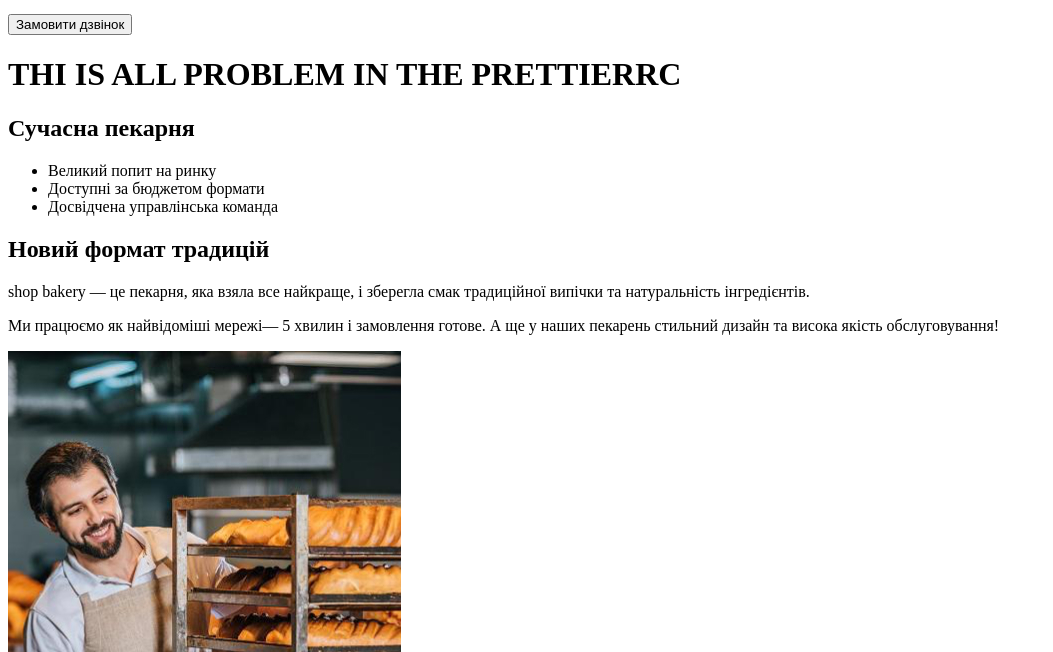
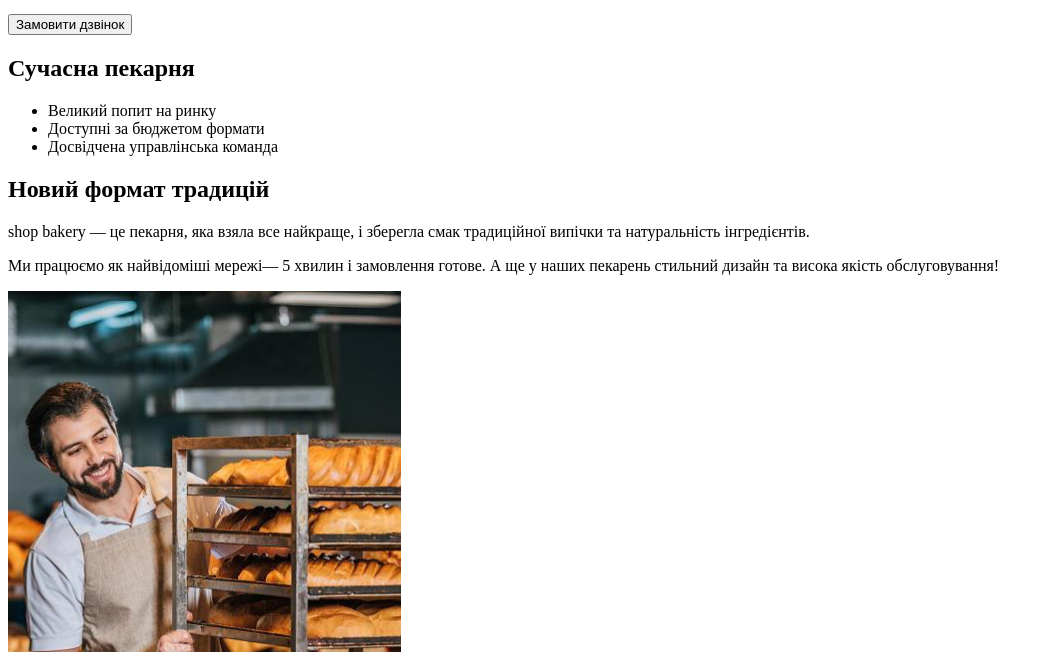
Before and after one commit to PozivnoyHaski/genius_project, a plain HTML site: page index.html in a window 1280 px wide. Shown: the part 148-800 px from the top of the page, without its empty margins (0-1053 px from the left). Drawn offline with Linux system fonts and the light colour scheme.

Commit message:
updating

```diff
--- a/index.html
+++ b/index.html
@@ -20,9 +20,6 @@
       </nav>
       <button type="button">Замовити дзвінок</button>
     </header>
-    <div>
-      <h1>THI IS ALL PROBLEM IN THE PRETTIERRC</h1>
-    </div>
     <main>
       <section>
         <h1>Сучасна пекарня</h1>
```
